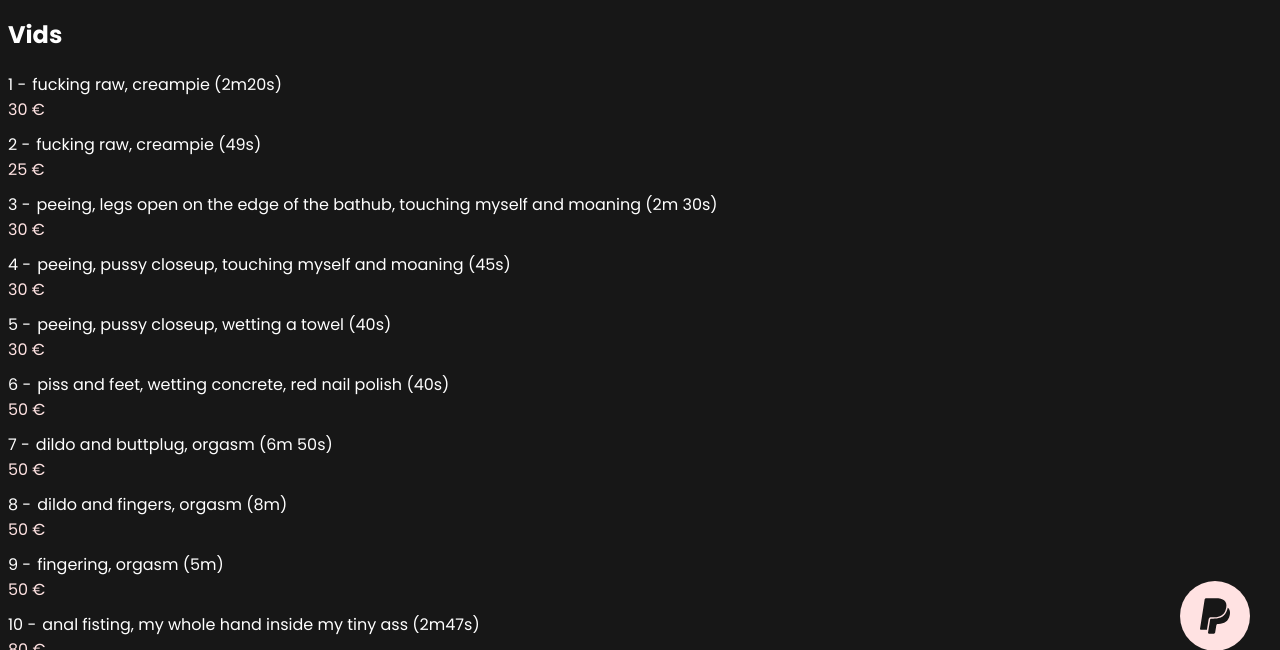
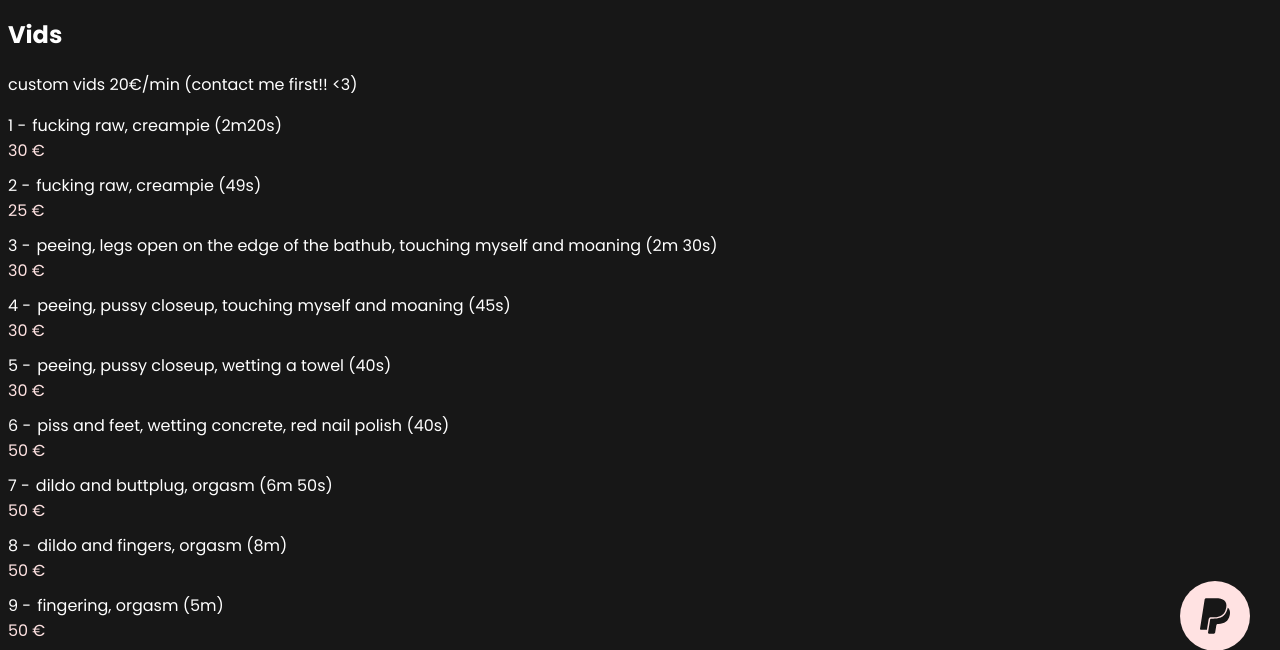
Before and after one commit to grippygurl/grippygurl.github.io, a plain HTML site: page index.html in a window 1280 px wide. Shown: the part 119-769 px from the top of the page. Drawn offline with Linux system fonts and the light colour scheme.

Commit message:
Update index.html

```diff
--- a/index.html
+++ b/index.html
@@ -94,6 +94,7 @@ float: right;
     <h1>Grippygurl's Menu</h1>
     <p>got deleted on tumblr at 7k :c new blog is <a style="color:#ffe2e2;" href="https://www.tumblr.com/blog/grippygurl3">@grippygurl3</a></p>
     <h2>Vids</h2>
+    <p>custom vids 20€/min (contact me first!! <3)</p>
 <ul class="dotted-list">
   <li><span><div class="n"></div>fucking raw, creampie (2m20s)</span><span>30 €</span></li>
   <li><span><div class="n"></div>fucking raw, creampie (49s)</span><span>25 €</span></li>
```
